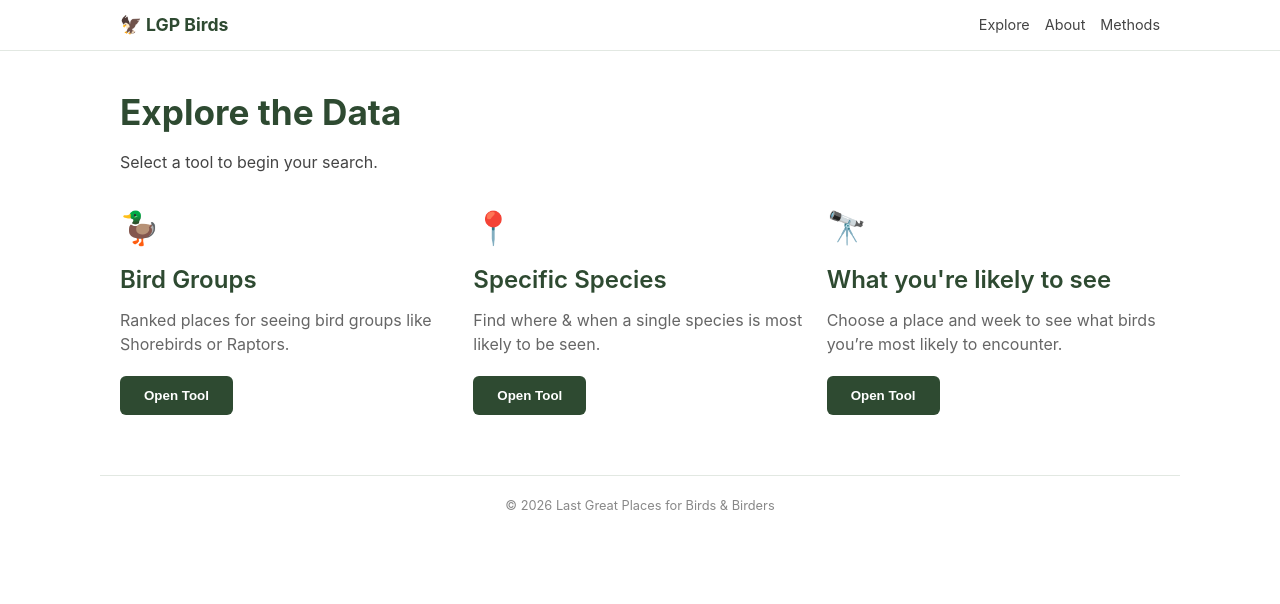
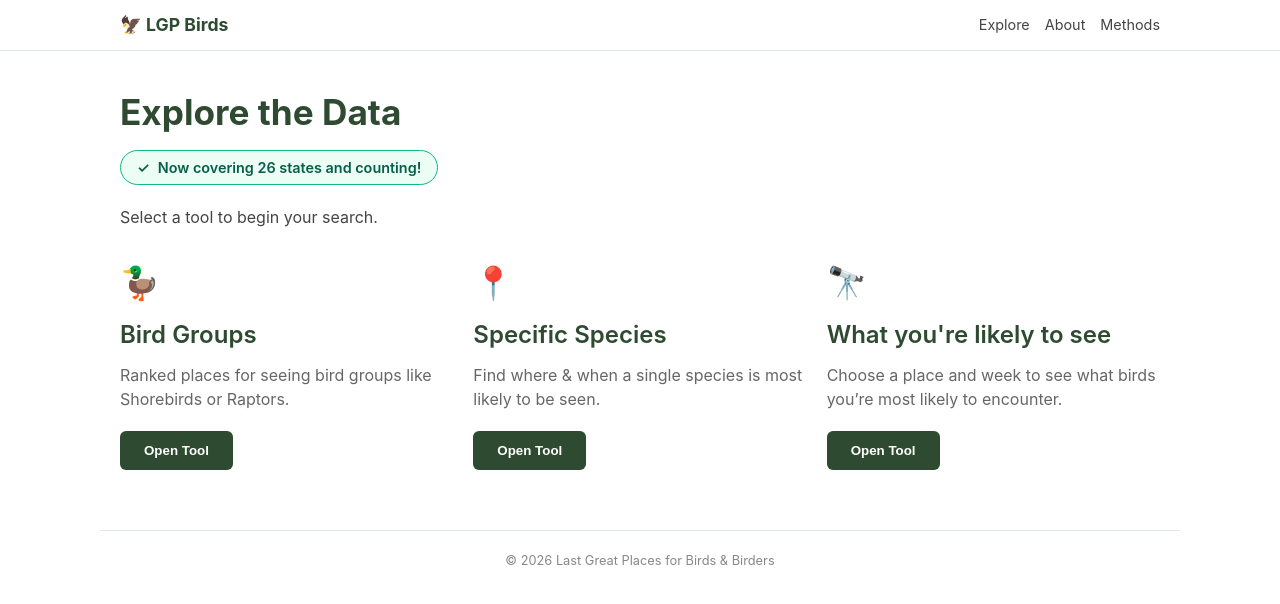
Before and after one commit to lastgreatplaces/LGP-Birds, a Next.js app: page /explore in a window 1280 px wide. Shown: the top 604 px of the page. Built offline with nearby package versions, Linux system fonts and the light colour scheme.

Commit message:
added 26 states

```diff
--- a/app/explore/page.tsx
+++ b/app/explore/page.tsx
@@ -25,6 +25,25 @@ export default function ExploreHub() {
   return (
     <div className="container" style={{ paddingTop: '40px' }}>
       <h1>Explore the Data</h1>
+
+      {/* --- 26 STATES BADGE --- */}
+      <div style={{
+        display: 'inline-flex',
+        alignItems: 'center',
+        backgroundColor: '#ecfdf5',
+        color: '#065f46',
+        padding: '6px 16px',
+        borderRadius: '9999px',
+        fontSize: '0.9rem',
+        fontWeight: '600',
+        border: '1px solid #10b981',
+        marginBottom: '20px'
+      }}>
+        <span style={{ marginRight: '8px' }}>✓</span>
+        Now covering 26 states and counting!
+      </div>
+      {/* ----------------------- */}
+
       <p style={{ marginBottom: '30px' }}>Select a tool to begin your search.</p>
 
       <div style={{
@@ -34,17 +53,13 @@ export default function ExploreHub() {
       }}>
         {tools.map((tool) => (
           <div key={tool.title} className="card" style={{ display: 'flex', flexDirection: 'column', alignItems: 'flex-start' }}>
-    {/* 1. Restores the Icon */}
             <div style={{ fontSize: '2rem', marginBottom: '10px' }}>{tool.icon}</div>
 
-    {/* 2. Restores the Title */}
             <h2 style={{ color: '#2e4a31', margin: '0 0 10px 0' }}>{tool.title}</h2>
 
-    {/* 3. Restores the Description */}
             <p style={{ color: '#666', marginBottom: '20px' }}>{tool.desc}</p>
 
-    {/* 4. Restores the Styled Green Button */}
-    <a href={tool.link} style={{ textDecoration: 'none' }}>
+            <Link href={tool.link} style={{ textDecoration: 'none' }}>
               <button style={{
                 backgroundColor: '#2e4a31',
                 color: 'white',
@@ -56,7 +71,7 @@ export default function ExploreHub() {
               }}>
                 Open Tool
               </button>
-    </a>
+            </Link>
           </div>
         ))}
       </div>
```
Lines whose indentation alone changed are shown as unchanged.
